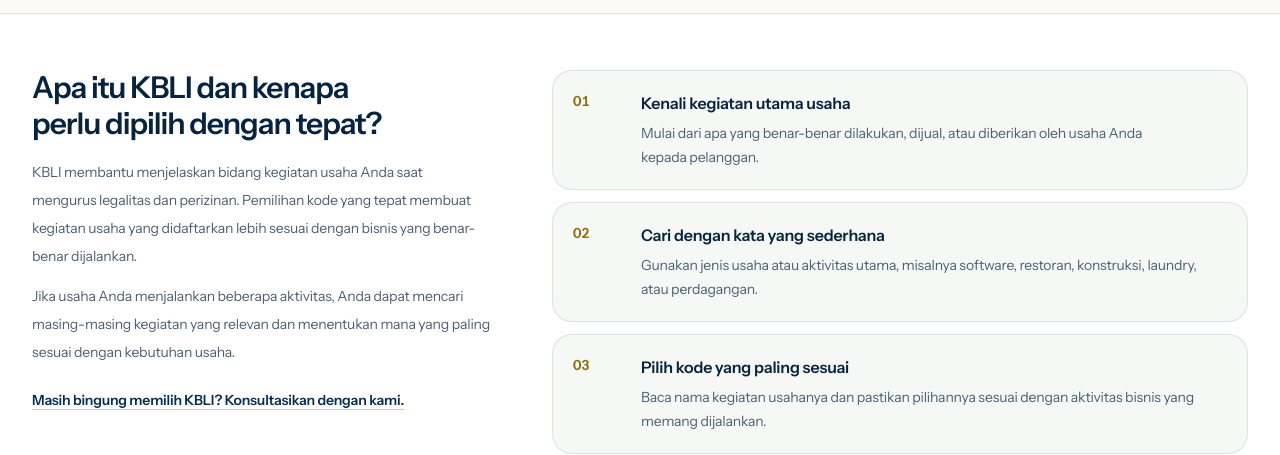
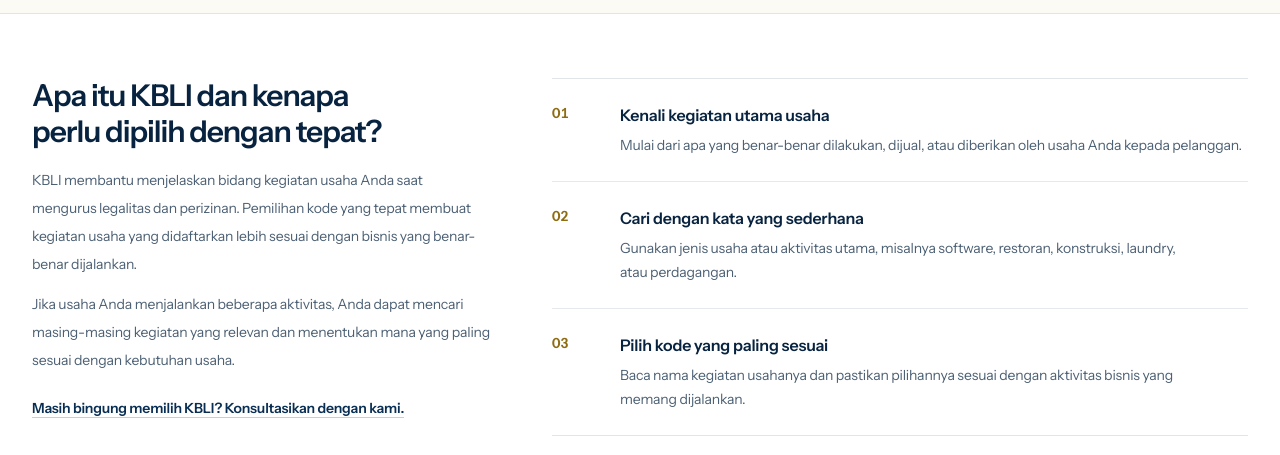
Before and after one commit to UlbertAllain/yuk-jadi-lega, a Next.js app: page /kbli in a window 1280 px wide. Shown: the part 379-834 px from the top of the page. Built offline with nearby package versions, Linux system fonts and the light colour scheme; no server answers.

Commit message:
refactor: simplify KBLI education section

```diff
--- a/app/(public)/kbli/page.tsx
+++ b/app/(public)/kbli/page.tsx
@@ -41,23 +41,31 @@ export default function KbliPage() {
       />
 
       <section className="border-b border-brand-navy/8 bg-white">
-        <div className="page-shell grid gap-8 py-12 lg:grid-cols-[.8fr_1.2fr] lg:items-start lg:gap-14 lg:py-14">
+        <div className="page-shell grid gap-10 py-12 lg:grid-cols-[.8fr_1.2fr] lg:items-start lg:gap-14 lg:py-16">
           <div>
-            <h2 className="text-2xl font-semibold tracking-[-0.035em] text-brand-ink sm:text-3xl">Apa itu KBLI dan kenapa perlu dipilih dengan tepat?</h2>
+            <h2 className="text-2xl font-semibold tracking-[-0.035em] text-brand-ink sm:text-3xl">
+              Apa itu KBLI dan kenapa perlu dipilih dengan tepat?
+            </h2>
             <p className="mt-4 max-w-xl text-sm leading-7 text-brand-muted">
               KBLI membantu menjelaskan bidang kegiatan usaha Anda saat mengurus legalitas dan perizinan. Pemilihan kode yang tepat membuat kegiatan usaha yang didaftarkan lebih sesuai dengan bisnis yang benar-benar dijalankan.
             </p>
             <p className="mt-3 max-w-xl text-sm leading-7 text-brand-muted">
               Jika usaha Anda menjalankan beberapa aktivitas, Anda dapat mencari masing-masing kegiatan yang relevan dan menentukan mana yang paling sesuai dengan kebutuhan usaha.
             </p>
-            <Link href="/kontak" className="mt-6 inline-flex items-center text-sm font-semibold text-brand-navy underline decoration-brand-gold/60 underline-offset-4 transition hover:text-brand-gold-dark">
+            <Link
+              href="/kontak"
+              className="mt-6 inline-flex items-center text-sm font-semibold text-brand-navy underline decoration-brand-gold/60 underline-offset-4 transition hover:text-brand-gold-dark"
+            >
               Masih bingung memilih KBLI? Konsultasikan dengan kami.
             </Link>
           </div>
 
-          <div className="grid gap-3">
+          <div className="divide-y divide-brand-navy/10 border-y border-brand-navy/12">
             {educationSteps.map((step) => (
-              <article key={step.number} className="grid gap-4 rounded-[20px] border border-brand-navy/10 bg-brand-cloud/70 p-5 sm:grid-cols-[52px_minmax(0,1fr)] sm:items-start">
+              <article
+                key={step.number}
+                className="grid gap-4 py-5 sm:grid-cols-[52px_minmax(0,1fr)] sm:items-start sm:py-6"
+              >
                 <span className="text-sm font-semibold tabular-nums text-brand-gold-dark">{step.number}</span>
                 <div>
                   <h3 className="text-base font-semibold text-brand-ink">{step.title}</h3>
```
